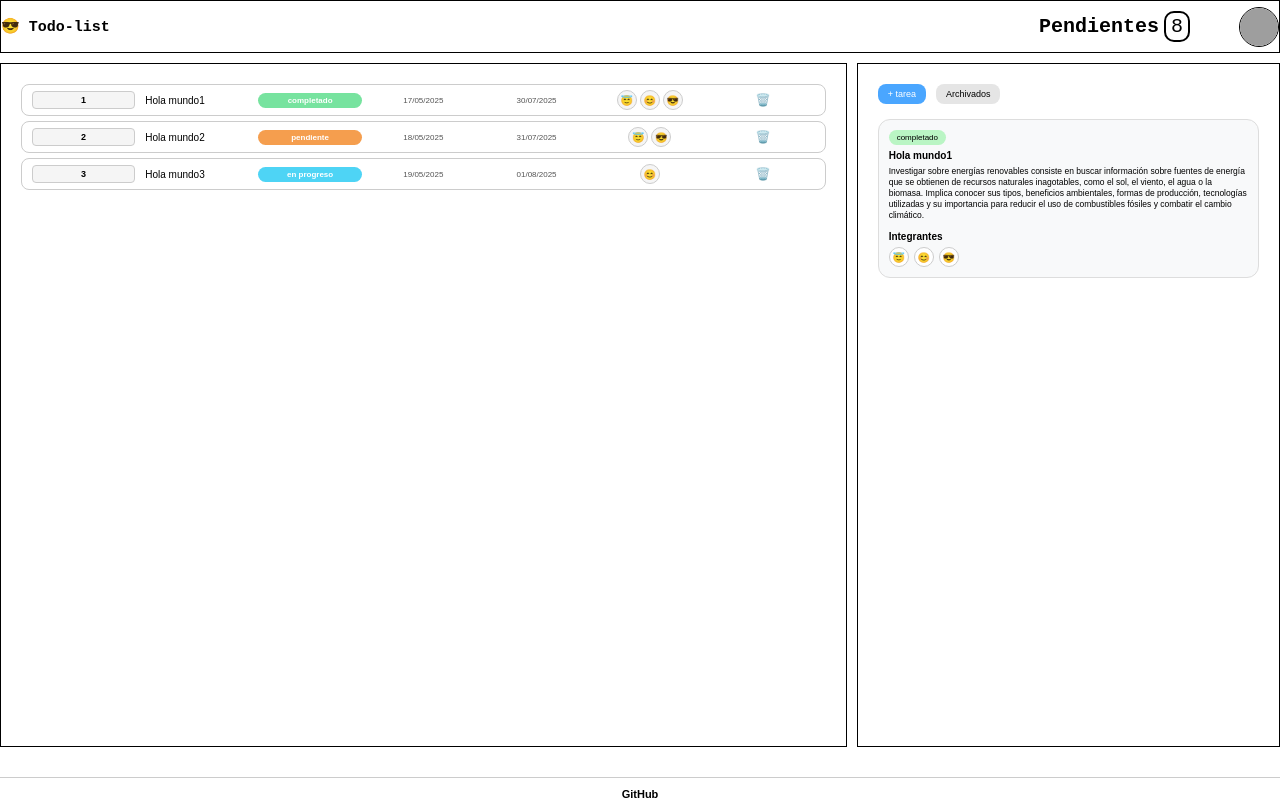
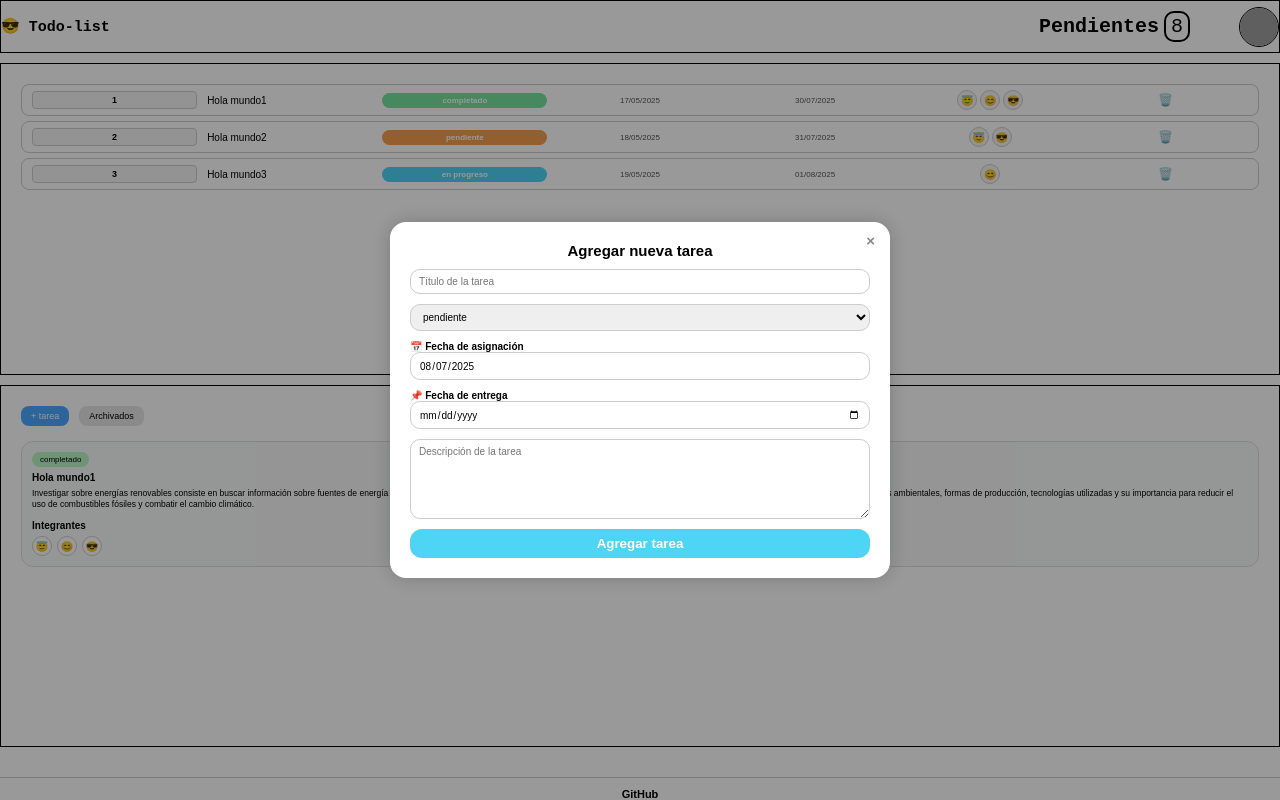
Before and after one commit to Rg4Pablo21/todo_list, a plain HTML site: page pages/dashboard.html in a window 1280 px wide. Both pictures are taken after a click on the button "+ tarea". Drawn offline with Linux system fonts and the light colour scheme; grey boxes are pictures that could not be loaded.

Commit message:
Se termina de trabajar la adaptación de telefono

```diff
--- /dev/null
+++ b/components/formulario/formularioComponent.css
@@ -0,0 +1,87 @@
+.modal-overlay {
+    position: fixed;
+    top: 0;
+    left: 0;
+    width: 100%;
+    height: 100%;
+    background-color: rgba(0, 0, 0, 0.4);
+    display: flex;
+    align-items: center;
+    justify-content: center;
+    z-index: 9999;
+}
+
+/* Ventana blanca flotante */
+.modal {
+    background-color: #ffffff;
+    padding: 2rem;
+    border-radius: 16px;
+    box-shadow: 0 0 20px rgba(0, 0, 0, 0.2);
+    width: 100%;
+    max-width: 500px;
+    position: relative;
+    font-family: sans-serif;
+}
+
+/* Botón para cerrar (X) */
+.cerrar-modal {
+    position: absolute;
+    top: 10px;
+    right: 15px;
+    font-size: 1.5rem;
+    font-weight: bold;
+    color: #888;
+    cursor: pointer;
+    transition: color 0.2s ease;
+}
+.cerrar-modal:hover {
+    color: #000;
+}
+
+/* Formulario */
+.formulario-tarea {
+    display: flex;
+    flex-direction: column;
+    gap: 1rem;
+}
+
+.formulario-tarea h2 {
+    margin: 0;
+    text-align: center;
+    font-size: 1.5rem;
+}
+
+/* Inputs */
+.formulario-tarea input,
+.formulario-tarea textarea,
+.formulario-tarea select {
+    padding: 0.6rem 0.8rem;
+    border: 1px solid #ccc;
+    border-radius: 10px;
+    font-size: 1rem;
+    font-family: inherit;
+    width: 100%;
+    box-sizing: border-box;
+}
+
+/* Textarea */
+.formulario-tarea textarea {
+    resize: vertical;
+    min-height: 80px;
+}
+
+/* Botón de agregar */
+.formulario-tarea button[type="submit"] {
+    background-color: #4ED4F5;
+    color: white;
+    font-weight: bold;
+    padding: 0.7rem 1rem;
+    border: none;
+    border-radius: 12px;
+    cursor: pointer;
+    transition: background-color 0.2s ease;
+}
+
+.formulario-tarea button[type="submit"]:hover {
+    background-color: #4EC0F5;
+}
--- /dev/null
+++ b/components/formulario/formularioComponent.js
@@ -0,0 +1,119 @@
+import { tareasDb } from "../../views/dashboardView.js";
+
+export function formularios(cerrarModalCallback) {
+        function obtenerFechaActual() {
+        const hoy = new Date();
+        const yyyy = hoy.getFullYear();
+        const mm = String(hoy.getMonth() + 1).padStart(2, '0');
+        const dd = String(hoy.getDate()).padStart(2, '0');
+        return `${yyyy}-${mm}-${dd}`;
+    }
+
+    let overlay = document.createElement('div');
+    overlay.className = 'modal-overlay';
+
+    let modal = document.createElement('div');
+    modal.className = 'modal';
+
+    let formulario = document.createElement('form');
+    formulario.className = 'formulario-tarea';
+
+    let tituloFormulario = document.createElement('h2');
+    tituloFormulario.textContent = "Agregar nueva tarea";
+
+    // Campo: Título
+    let inputTitulo = document.createElement('input');
+    inputTitulo.type = "text";
+    inputTitulo.placeholder = "Título de la tarea";
+    inputTitulo.required = true;
+
+    // Campo: Estado
+    let selectEstado = document.createElement('select');
+    ["pendiente", "En progreso", "completado"].forEach(estado => {
+        let option = document.createElement('option');
+        option.value = estado;
+        option.textContent = estado;
+        selectEstado.appendChild(option);
+    });
+
+    // Campo: Fecha de asignación (automática)
+    let divFechaAs = document.createElement('div');
+    let labelFechaAs = document.createElement('label');
+    labelFechaAs.textContent = "📅 Fecha de asignación";
+    labelFechaAs.style.fontWeight = "bold";
+
+    let inputFechaAs = document.createElement('input');
+    inputFechaAs.type = "date";
+    inputFechaAs.required = true;
+    inputFechaAs.value = obtenerFechaActual();   // ✅ fecha actual
+    inputFechaAs.readOnly = true;                // ✅ solo lectura
+
+    divFechaAs.appendChild(labelFechaAs);
+    divFechaAs.appendChild(inputFechaAs);
+
+    // Campo: Fecha de entrega
+    let divFechaEn = document.createElement('div');
+    let labelFechaEn = document.createElement('label');
+    labelFechaEn.textContent = "📌 Fecha de entrega";
+    labelFechaEn.style.fontWeight = "bold";
+
+    let inputFechaEn = document.createElement('input');
+    inputFechaEn.type = "date";
+    inputFechaEn.required = true;
+    inputFechaEn.min = obtenerFechaActual();     // ✅ mínimo: hoy
+
+    divFechaEn.appendChild(labelFechaEn);
+    divFechaEn.appendChild(inputFechaEn);
+
+    // Campo: Descripción
+    let inputDescripcion = document.createElement('textarea');
+    inputDescripcion.placeholder = "Descripción de la tarea";
+    inputDescripcion.required = true;
+
+    // Botón agregar
+    let btnAgregar = document.createElement('button');
+    btnAgregar.type = "submit";
+    btnAgregar.textContent = "Agregar tarea";
+
+    // Botón cerrar
+    let btnCerrar = document.createElement('span');
+    btnCerrar.className = "cerrar-modal";
+    btnCerrar.textContent = "×";
+    btnCerrar.addEventListener("click", () => {
+        overlay.remove();
+        if (cerrarModalCallback) cerrarModalCallback();
+    });
+
+    // Armar formulario
+    formulario.appendChild(tituloFormulario);
+    formulario.appendChild(inputTitulo);
+    formulario.appendChild(selectEstado);
+    formulario.appendChild(divFechaAs);
+    formulario.appendChild(divFechaEn);
+    formulario.appendChild(inputDescripcion);
+    formulario.appendChild(btnAgregar);
+
+    modal.appendChild(btnCerrar);
+    modal.appendChild(formulario);
+    overlay.appendChild(modal);
+
+    // Evento submit
+    formulario.addEventListener("submit", (e) => {
+        e.preventDefault();
+
+        const nuevaTarea = {
+            titulo: inputTitulo.value,
+            estado: selectEstado.value,
+            fechaAs: inputFechaAs.value,
+            fechaEn: inputFechaEn.value,
+            descripcion: inputDescripcion.value
+        };
+
+        tareasDb.push(nuevaTarea);
+        console.log("✅ Tarea agregada:", nuevaTarea);
+        overlay.remove();
+        if (cerrarModalCallback) cerrarModalCallback();
+    });
+
+    return overlay;
+}
--- a/components/header/headerComponent.css
+++ b/components/header/headerComponent.css
@@ -42,3 +42,11 @@ header{
     object-fit: cover;
     border-radius: 50%;
 }
+
+@media (max-width: 700px) {
+    header{
+        grid-template-columns:1fr auto auto;
+
+    }
+
+}
--- a/components/informacion/informacionComponent.js
+++ b/components/informacion/informacionComponent.js
@@ -1,18 +1,22 @@
+import { formularios } from "../formulario/formularioComponent.js";
+
 export function informaciones(tarea) {
-    // Contenedor general
     let contenedor = document.createElement('div');
     contenedor.className = "contenedor-informacion";
 
-    // ---------------- BOTONES SUPERIORES ----------------
     let divBotones = document.createElement('div');
     divBotones.className = "div-botones";
 
-    // Botón + tarea
     let btnTarea = document.createElement('button');
     btnTarea.className = "btn-tarea";
     btnTarea.innerText = "+ tarea";
 
-    // Botón archivados
+    btnTarea.addEventListener("click", () => {
+        document.body.appendChild(formularios(() => {
+            console.log("Formulario cerrado.");
+        }));
+    });
+
     let btnArchivados = document.createElement('button');
     btnArchivados.className = "btn-archivados";
     btnArchivados.innerText = "Archivados";
@@ -20,35 +24,29 @@ export function informaciones(tarea) {
     divBotones.appendChild(btnTarea);
     divBotones.appendChild(btnArchivados);
 
-    // ---------------- TARJETA DE INFORMACIÓN ----------------
     let tarjeta = document.createElement('div');
     tarjeta.className = "div-informacion";
 
-    // Estado
     let divEstado = document.createElement('div');
     divEstado.className = "estado-tarea";
     divEstado.innerText = tarea.estado;
     tarjeta.appendChild(divEstado);
 
-    // Título
     let titulo = document.createElement('h3');
     titulo.className = "titulo-asignacion";
     titulo.innerText = tarea.titulo;
     tarjeta.appendChild(titulo);
 
-    // Descripción
     let descripcion = document.createElement('p');
     descripcion.className = "descripcion-asignacion";
     descripcion.innerText = tarea.descripcion;
     tarjeta.appendChild(descripcion);
 
-    // Integrantes
     let spanIntegrantes = document.createElement('span');
     spanIntegrantes.className = "span-integrantes";
     spanIntegrantes.innerText = "Integrantes";
     tarjeta.appendChild(spanIntegrantes);
 
-    // Lista de integrantes
     let divIntegrantes = document.createElement('div');
     divIntegrantes.className = "div-integrantes";
     tarea.integrantes.forEach(icono => {
@@ -59,7 +57,6 @@ export function informaciones(tarea) {
     });
     tarjeta.appendChild(divIntegrantes);
 
-    // Añadimos todo al contenedor principal
     contenedor.appendChild(divBotones);
     contenedor.appendChild(tarjeta);
 
--- a/modules/itemTarea/itemTarea.css
+++ b/modules/itemTarea/itemTarea.css
@@ -89,3 +89,20 @@
 .tarea .tarea-eliminar:hover {
     transform: scale(1.1);
 }
+
+@media  (max-width: 700px) {
+    .tarea {
+        grid-template-columns: auto;
+
+    }
+    /* Fechas */
+    .tarea .tarea-fecha-asignacion,
+    .tarea .tarea-fecha-entrega {
+
+        text-align: start;
+    }
+    .tarea .tarea-integrantes {
+       justify-content:start;
+    }
+
+}
--- a/pages/dashboard.html
+++ b/pages/dashboard.html
@@ -12,6 +12,7 @@
     <link rel="stylesheet" href="../components/informacion/informacionComponent.css">
     <link rel="stylesheet" href="../components/footer/footerComponent.css">
     <link rel="stylesheet" href="../modules/itemTarea/itemTarea.css">
+    <link rel="stylesheet" href="../components/formulario/formularioComponent.css">
 </head>
 <body>
     <script src="../views/dashboardView.js" type="module"></script>
--- a/views/dashboardView.css
+++ b/views/dashboardView.css
@@ -6,7 +6,34 @@
 }
 .contenedor-secciones {
     display: grid;
-    grid-template-columns: 2fr 1fr;
     gap: 1rem;
     height: 100%;
 }
+
+  /* Teléfonos grandes y pequeños tablets (577px a 767px) */
+  @media (max-width: 700px) {
+    .contenedor-secciones {
+        grid-template-columns:auto;
+
+    }
+}
+
+  /* Tablets (768px a 991px) */
+  @media (min-width: 768px) and (max-width: 991px) {
+    /* Estilos para tablets en vertical u horizontal */
+  }
+
+  /* Pantallas medianas (992px a 1199px) */
+  @media (min-width: 992px) and (max-width: 1199px) {
+    /* Estilos para laptops o pantallas medianas */
+  }
+
+  /* Escritorios grandes (desde 1200px en adelante) */
+  @media (min-width: 1200px) {
+    /* Estilos para pantallas grandes y escritorios anchos */
+  }
+
+  /* Ultra grandes (TVs o pantallas 4K) */
+  @media (min-width: 1600px) {
+    /* Estilos para pantallas ultra grandes */
+  }
```
